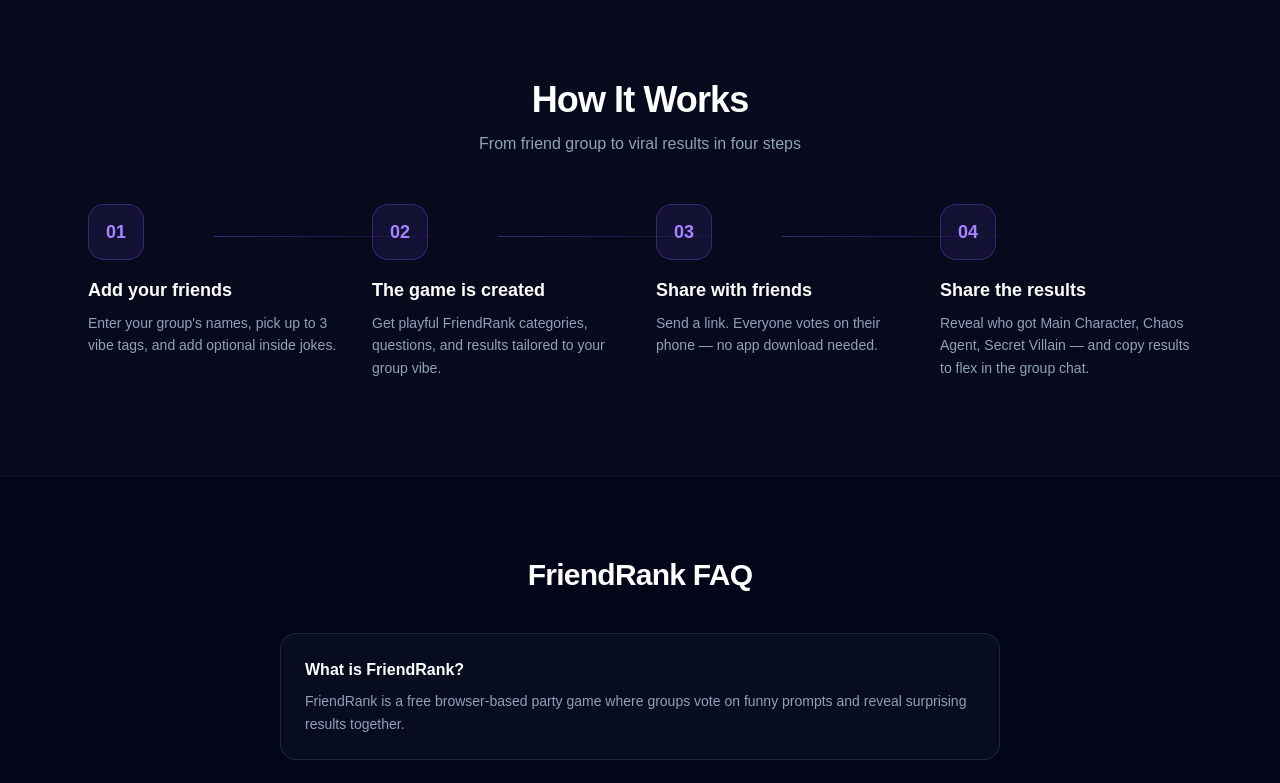
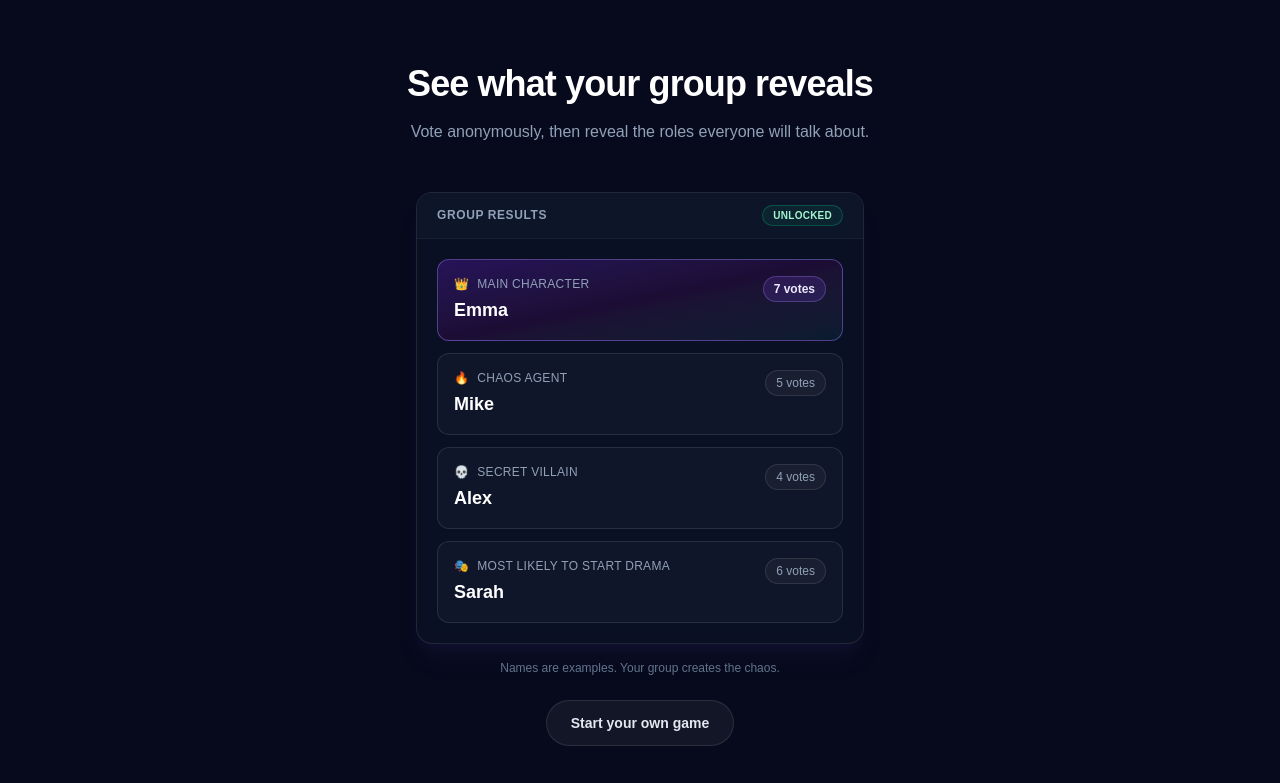
Before and after one commit to BreitlingVibe/friendrank, a Next.js app: page / in a window 1280 px wide. Shown: the part 5320-6103 px from the top of the page. Built offline with nearby package versions, Linux system fonts and the light colour scheme; no server answers.

Commit message:
Add homepage results preview section

```diff
--- a/components/homepage/home-page.tsx
+++ b/components/homepage/home-page.tsx
@@ -3,6 +3,7 @@
 import Link from "next/link";
 import { FriendRankBrand } from "@/components/friend-rank-brand";
 import { HomepageFaqSection } from "@/components/homepage-faq-section";
+import { HomepageRevealPreviewSection } from "@/components/homepage/homepage-reveal-preview-section";
 import { HomepageWhyFriendRankSection } from "@/components/homepage/homepage-why-friendrank-section";
 import { HomepageHubExploreSection } from "@/components/topic-hubs/homepage-hub-explore-section";
 import { FriendRankRevealPreview } from "@/components/friend-rank-reveal-preview";
@@ -749,6 +750,8 @@
 
         <HomepageWhyFriendRankSection />
 
+        <HomepageRevealPreviewSection />
+
         <section
           id="how-it-works"
           aria-labelledby="how-it-works-heading"
--- /dev/null
+++ b/components/homepage/homepage-reveal-preview-section.tsx
@@ -0,0 +1,132 @@
+"use client";
+
+import { trackCtaClicked } from "@/lib/analytics";
+
+const EXAMPLE_RESULTS = [
+  {
+    emoji: "👑",
+    role: "Main Character",
+    name: "Emma",
+    votes: 7,
+    featured: true,
+  },
+  {
+    emoji: "🔥",
+    role: "Chaos Agent",
+    name: "Mike",
+    votes: 5,
+    featured: false,
+  },
+  {
+    emoji: "💀",
+    role: "Secret Villain",
+    name: "Alex",
+    votes: 4,
+    featured: false,
+  },
+  {
+    emoji: "🎭",
+    role: "Most Likely To Start Drama",
+    name: "Sarah",
+    votes: 6,
+    featured: false,
+  },
+] as const;
+
+function scrollToCreateGame() {
+  document.getElementById("create-game")?.scrollIntoView({
+    behavior: "smooth",
+    block: "start",
+  });
+}
+
+export function HomepageRevealPreviewSection() {
+  return (
+    <section
+      id="reveal-preview"
+      aria-labelledby="reveal-preview-heading"
+      className="border-t border-white/5 bg-white/[0.02] py-16 sm:py-20"
+    >
+      <div className="mx-auto max-w-6xl px-6">
+        <div className="mb-10 text-center sm:mb-12">
+          <h2
+            id="reveal-preview-heading"
+            className="text-3xl font-bold tracking-tight text-white sm:text-4xl"
+          >
+            See what your group reveals
+          </h2>
+          <p className="mx-auto mt-4 max-w-xl text-base text-slate-400">
+            Vote anonymously, then reveal the roles everyone will talk about.
+          </p>
+        </div>
+
+        <div className="mx-auto max-w-md">
+          <div className="overflow-hidden rounded-2xl border border-white/10 bg-slate-900/50 shadow-xl shadow-violet-500/5 backdrop-blur-sm">
+            <div className="border-b border-white/5 bg-slate-900/80 px-4 py-3 sm:px-5">
+              <div className="flex items-center justify-between gap-3">
+                <p className="text-xs font-semibold uppercase tracking-wider text-slate-400">
+                  Group results
+                </p>
+                <span className="rounded-full border border-emerald-500/30 bg-emerald-500/10 px-2.5 py-0.5 text-[10px] font-semibold uppercase tracking-wide text-emerald-200">
+                  Unlocked
+                </span>
+              </div>
+            </div>
+
+            <ul className="space-y-3 p-4 sm:p-5">
+              {EXAMPLE_RESULTS.map((result) => (
+                <li key={result.role}>
+                  <article
+                    className={
+                      result.featured
+                        ? "rounded-xl border border-violet-400/40 bg-gradient-to-br from-violet-600/25 via-fuchsia-600/10 to-cyan-600/10 p-4"
+                        : "rounded-xl border border-white/10 bg-white/[0.03] p-4"
+                    }
+                  >
+                    <div className="flex items-start justify-between gap-3">
+                      <div className="min-w-0">
+                        <p className="flex items-center gap-2 text-xs font-medium uppercase tracking-wide text-slate-400">
+                          <span aria-hidden="true">{result.emoji}</span>
+                          <span>{result.role}</span>
+                        </p>
+                        <p className="mt-1 truncate text-lg font-semibold text-white">
+                          {result.name}
+                        </p>
+                      </div>
+                      <span
+                        className={
+                          result.featured
+                            ? "shrink-0 rounded-full border border-violet-400/30 bg-violet-500/15 px-2.5 py-1 text-xs font-semibold text-violet-100"
+                            : "shrink-0 rounded-full border border-white/10 bg-white/[0.04] px-2.5 py-1 text-xs font-medium text-slate-400"
+                        }
+                      >
+                        {result.votes} votes
+                      </span>
+                    </div>
+                  </article>
+                </li>
+              ))}
+            </ul>
+          </div>
+
+          <p className="mt-4 text-center text-xs text-slate-500">
+            Names are examples. Your group creates the chaos.
+          </p>
+
+          <div className="mt-6 flex justify-center">
+            <button
+              type="button"
+              onClick={() => {
+                trackCtaClicked({ location: "bottom_start" });
+                scrollToCreateGame();
+              }}
+              className="rounded-full border border-white/10 bg-white/5 px-6 py-3 text-sm font-semibold text-slate-200 transition duration-200 hover:border-violet-400/45 hover:bg-violet-500/15 hover:text-white"
+            >
+              Start your own game
+            </button>
+          </div>
+        </div>
+      </div>
+    </section>
+  );
+}
```
